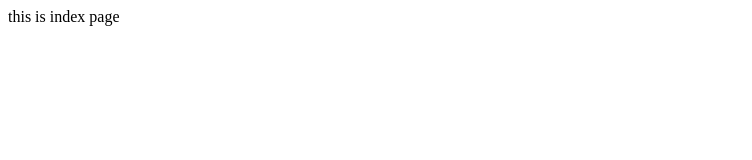
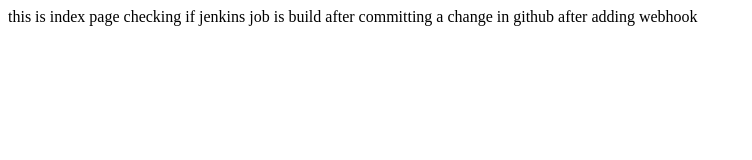
Before and after one commit to maniaug81/hello-world, a plain HTML site: page index.html in a window 1280 px wide. Shown: the whole page, without its empty margins (0-752 px from the left). Drawn offline with Linux system fonts and the light colour scheme.

Commit message:
Update index.html

```diff
--- a/index.html
+++ b/index.html
@@ -1,5 +1,6 @@
 <html>
 <body>
 this is index page
+checking if jenkins job is build after committing a change in github after adding webhook
 </body>
 </html>
```
